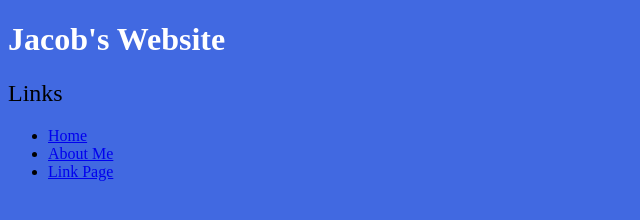
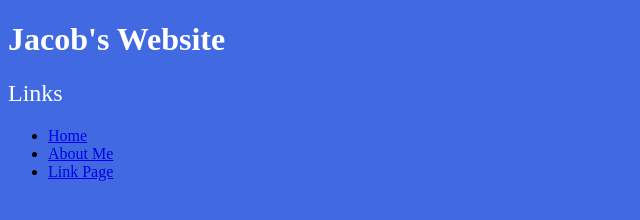
Before and after one commit to jandersen24/jandersen24.github.io, a plain HTML site: page links.html in a window 1280 px wide. Shown: the full height of the page, 0-640 px from the left. Drawn offline with Linux system fonts and the light colour scheme.

Commit message:
Update mystyle.css

```diff
--- a/mystyle.css
+++ b/mystyle.css
@@ -7,6 +7,10 @@ h1 {
     color: white
 }
 
+h2 {
+    color: white
+}
+
 p {
     color: white
 }
```
